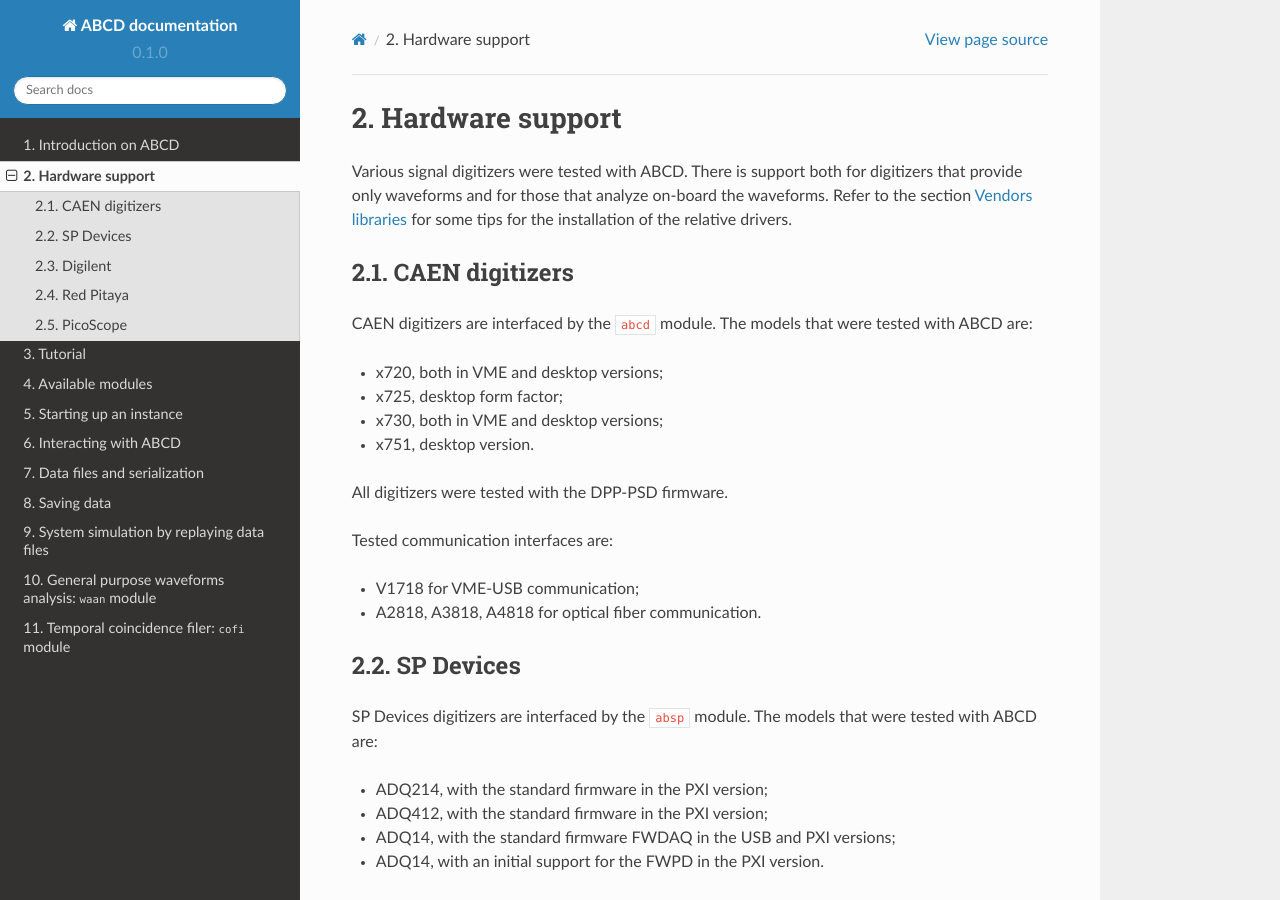
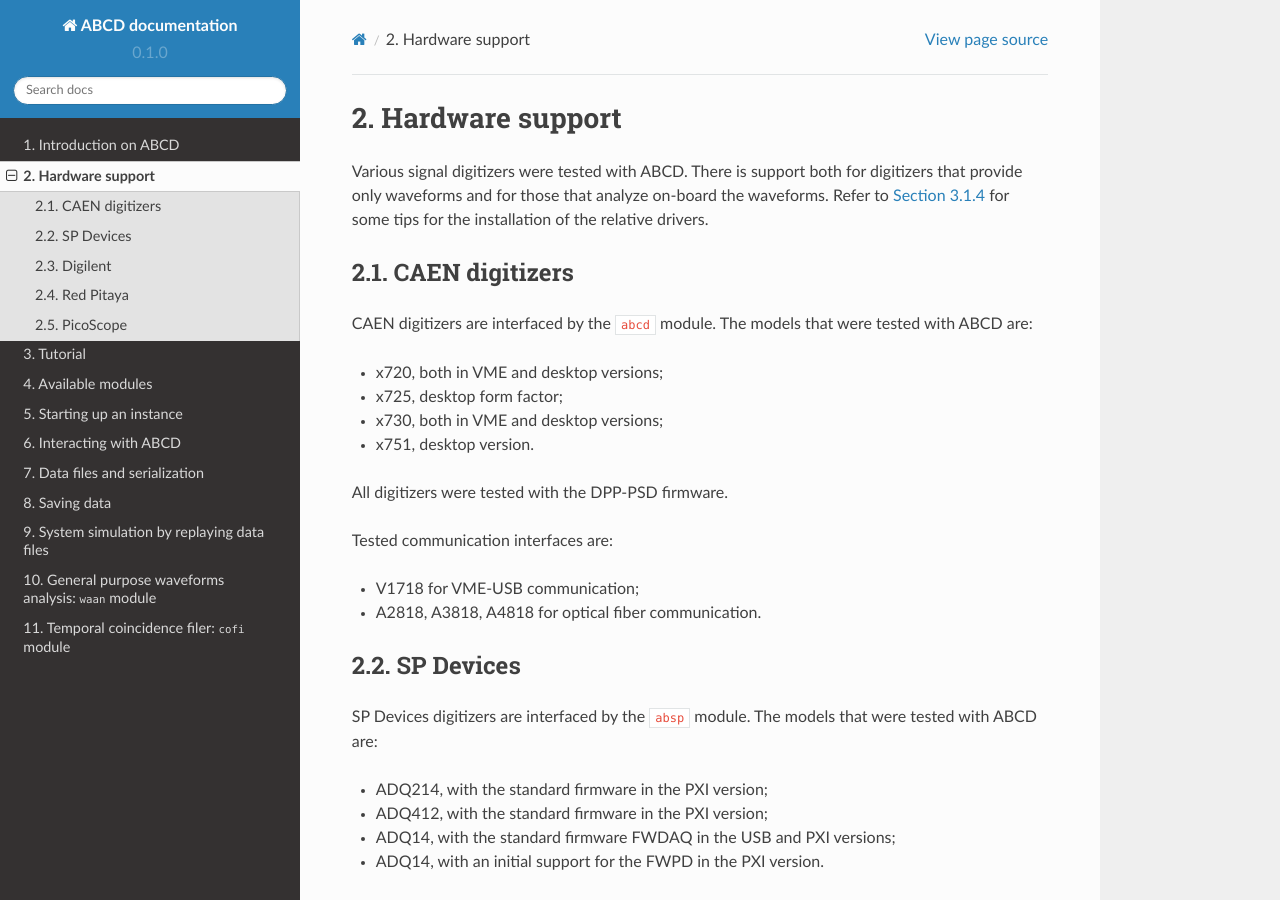
Before and after one commit to cl-fontana/abcd-docs, a Sphinx documentation site: the page built from docs/source/hardware_support.rst, in a window 1280 px wide and 900 px high. Built offline with Sphinx 7.4.7 and the Read the Docs theme 2.0.0, drawn with Linux system fonts in a browser that asks for light colours.

Commit message:
Uniform references

```diff
--- a/docs/source/hardware_support.rst
+++ b/docs/source/hardware_support.rst
@@ -6,7 +6,7 @@ Hardware support
 
 Various signal digitizers were tested with ABCD.
 There is support both for digitizers that provide only waveforms and for those that analyze on-board the waveforms.
-Refer to the section :ref:`vendors-libraries` for some tips for the installation of the relative drivers.
+Refer to :numref:`vendors-libraries` for some tips for the installation of the relative drivers.
 
 CAEN digitizers
 ---------------
```
